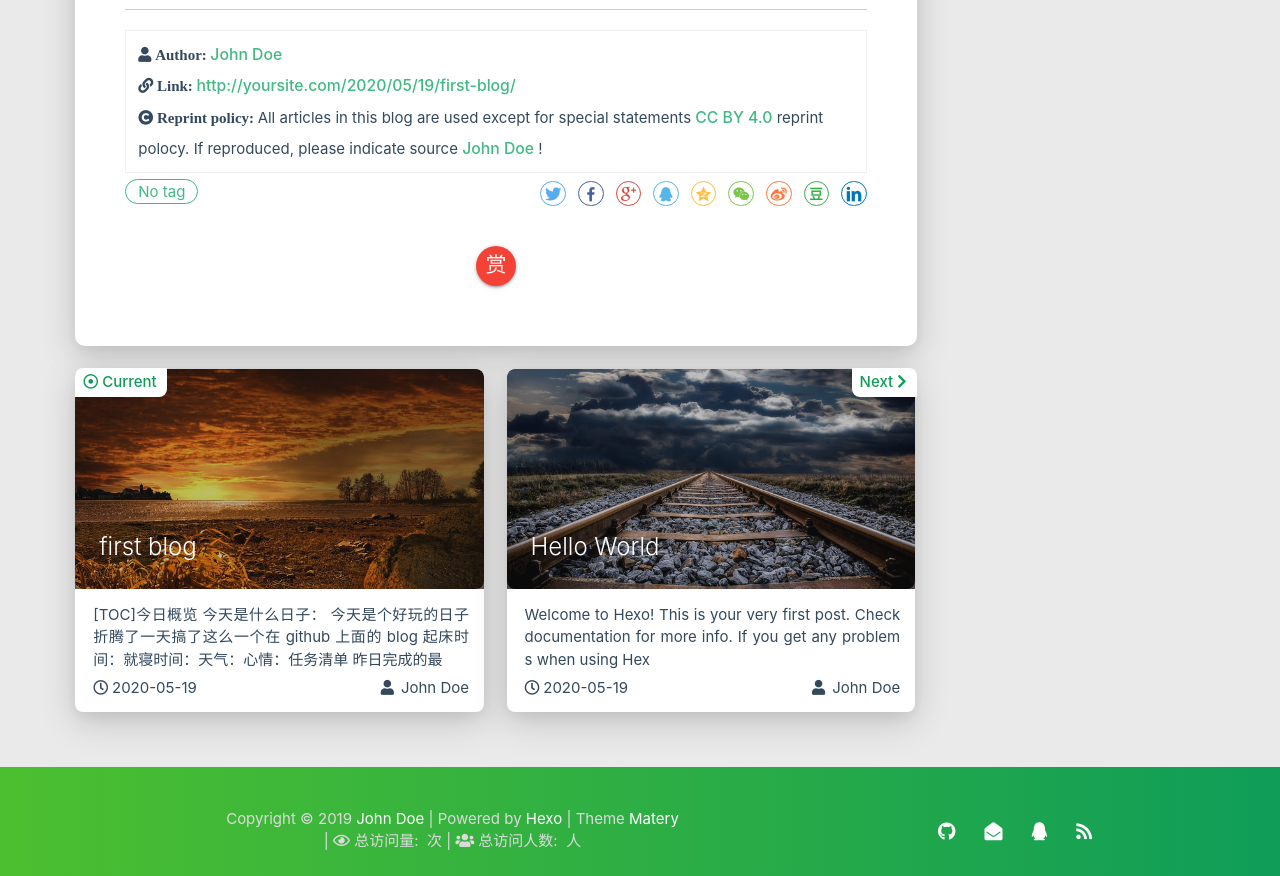
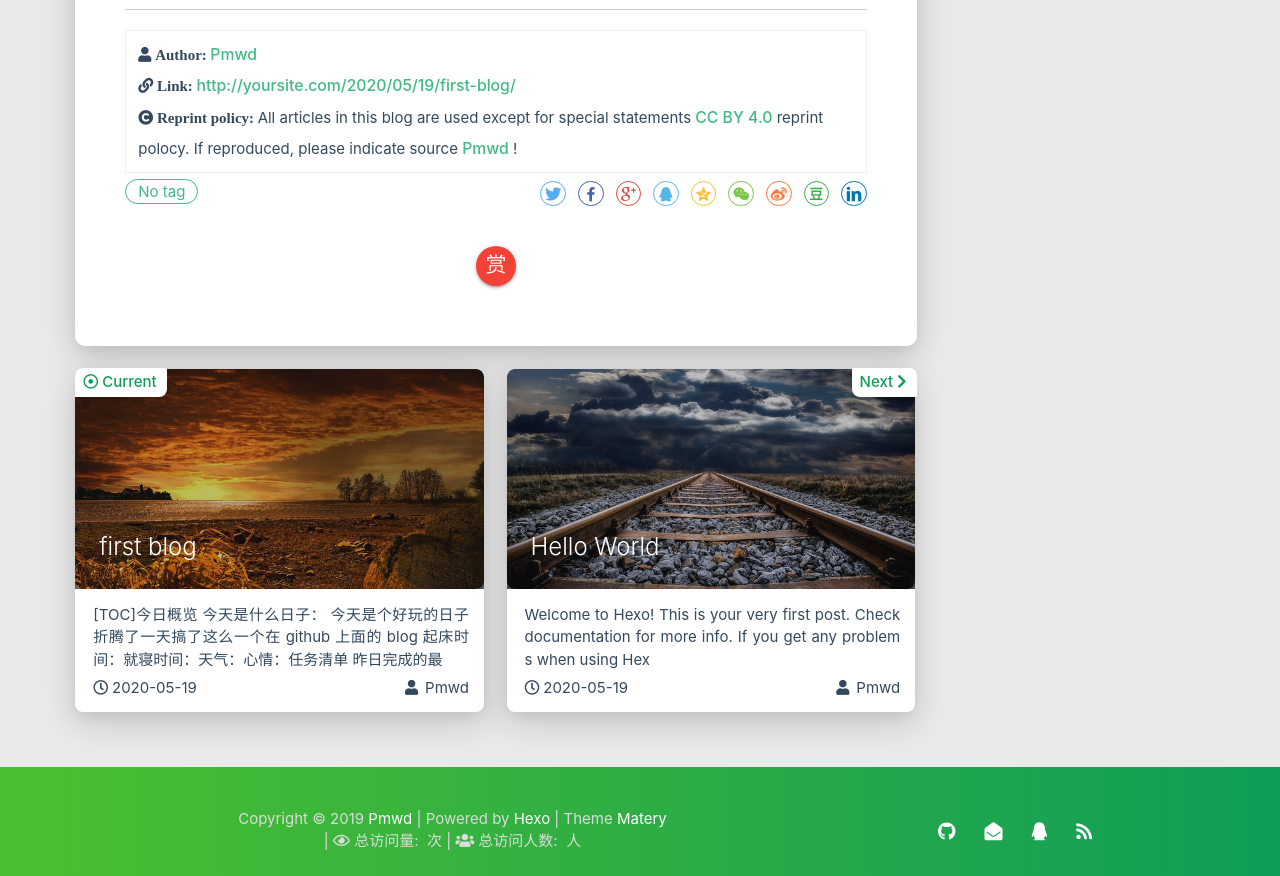
Before and after one commit to Pmwd/Pmwd.github.io, a plain HTML site: page 2020/05/19/first-blog/index.html in a window 1280 px wide. Shown: the part 3360-4236 px from the top of the page. Drawn offline with Linux system fonts and the light colour scheme; some packages are replaced by stand-ins of ours; no server answers; a script that the page names is missing.

Commit message:
Site updated: 2020-05-20 00:38:39

```diff
--- a/2020/05/19/first-blog/index.html
+++ b/2020/05/19/first-blog/index.html
@@ -538,7 +538,7 @@
                     </i>
                 </span>
                 <span class="reprint-info">
-                    <a href="/about" rel="external nofollow noreferrer">John Doe</a>
+                    <a href="/about" rel="external nofollow noreferrer">Pmwd</a>
                 </span>
             </div>
             <div class="reprint__type">
@@ -561,7 +561,7 @@
                     All articles in this blog are used except for special statements
                     <a href="https://creativecommons.org/licenses/by/4.0/deed.zh" rel="external nofollow noreferrer" target="_blank">CC BY 4.0</a>
                     reprint polocy. If reproduced, please indicate source
-                    <a href="/about" target="_blank">John Doe</a>
+                    <a href="/about" target="_blank">Pmwd</a>
                     !
                 </span>
             </div>
@@ -804,7 +804,7 @@
                         <span class="publish-author">
 
                             <i class="fas fa-user fa-fw"></i>
-                            John Doe
+                            Pmwd
 
                         </span>
                     </div>
@@ -842,7 +842,7 @@
                         <span class="publish-author">
 
                             <i class="fas fa-user fa-fw"></i>
-                            John Doe
+                            Pmwd
 
                         </span>
                     </div>
@@ -1044,7 +1044,7 @@ code[class*="language-"], pre[class*="language-"] { white-space: pre !important;
         <div class="col s12 m8 l8 copy-right">
             Copyright&nbsp;&copy;
             <span id="year">2019</span>
-            <a href="/about" target="_blank">John Doe</a>
+            <a href="/about" target="_blank">Pmwd</a>
             |&nbsp;Powered by&nbsp;<a href="https://hexo.io/" target="_blank">Hexo</a>
             |&nbsp;Theme&nbsp;<a href="https://github.com/blinkfox/hexo-theme-matery" target="_blank">Matery</a>
             <br>
```
Also changed, not shown: 2020/05/19/hello-world/index.html (+5 -5 lines), archives/2020/05/index.html (+3 -3 lines), archives/2020/index.html (+3 -3 lines), archives/index.html (+3 -3 lines), index.html (+3 -3 lines).
